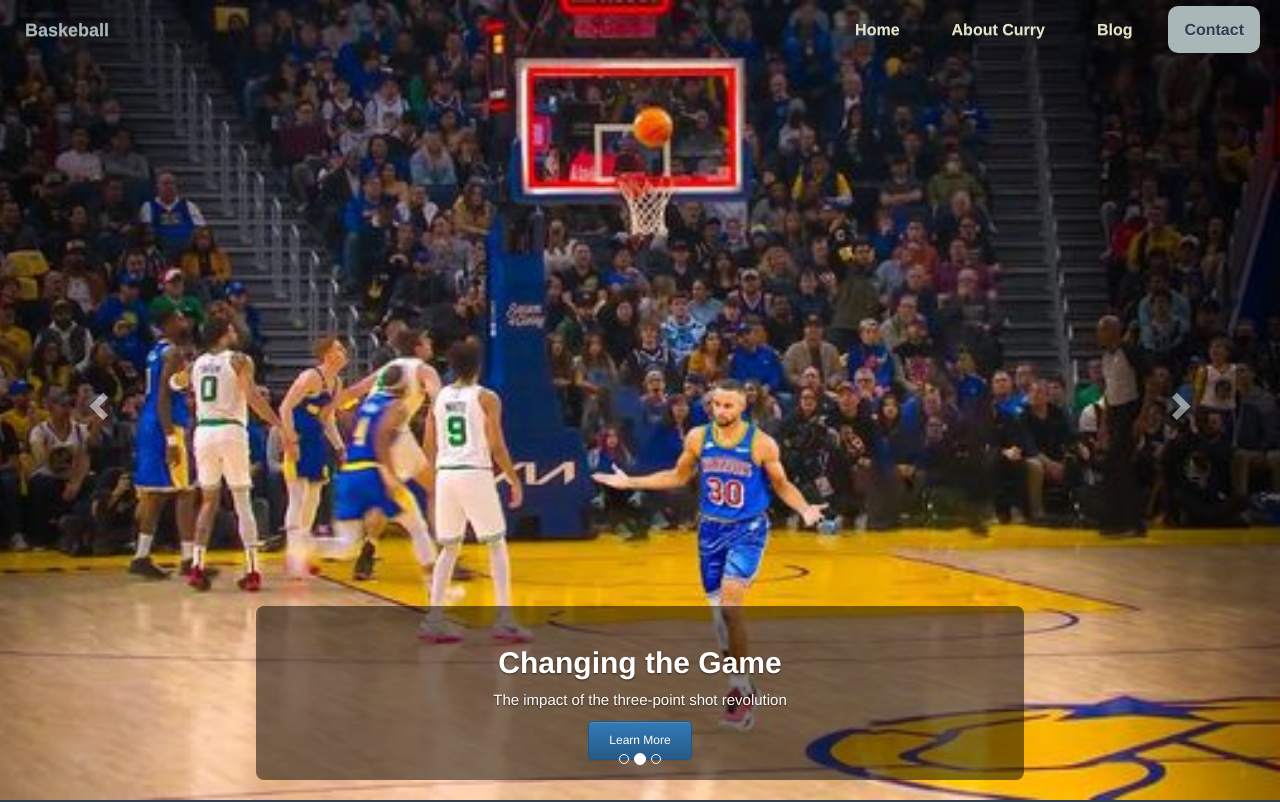
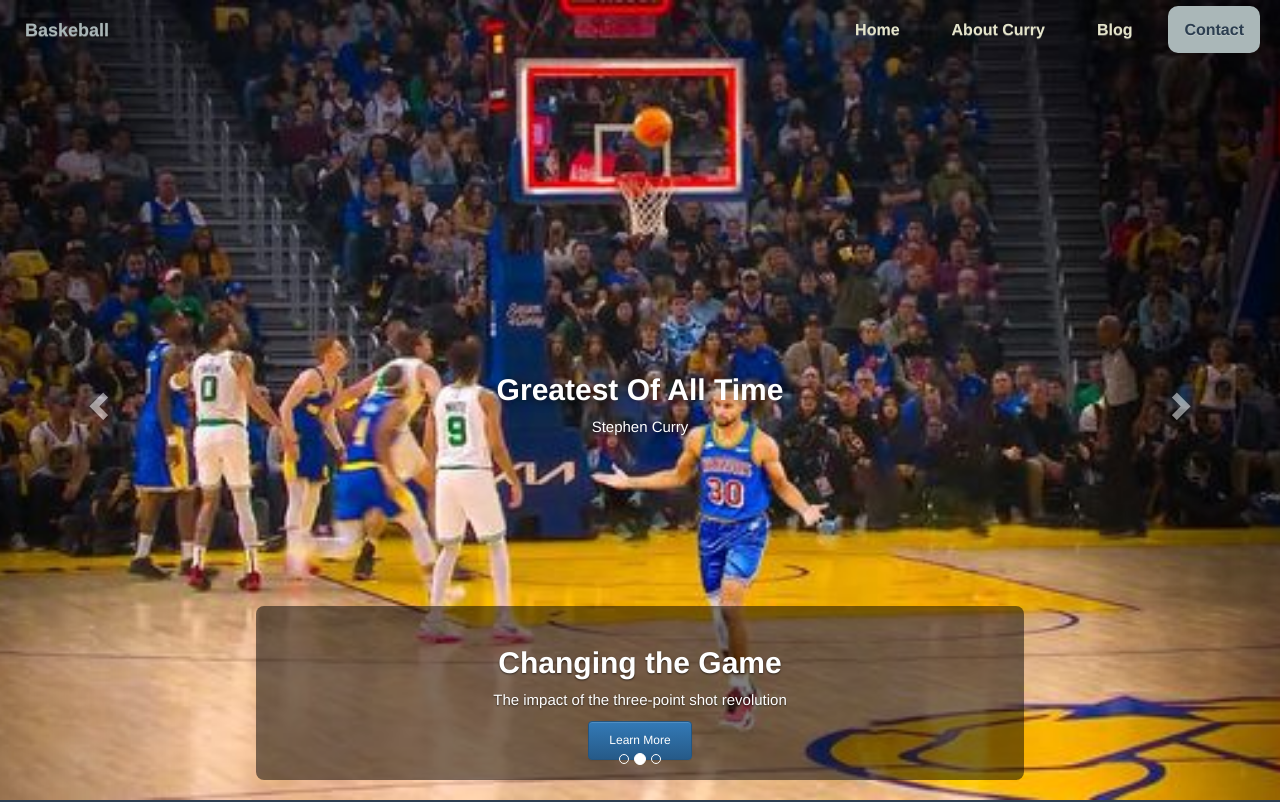
Before and after one commit to BaltazarDelaCruz/blog, a plain HTML site: page index.html in a window 1280 px wide. Shown: the top 802 px of the page. Drawn offline with nearby package versions, Linux system fonts and the light colour scheme.

Commit message:
Update index.html

```diff
--- a/index.html
+++ b/index.html
@@ -167,6 +167,28 @@ img {
 .modal-title{
     text-align: center;
 }
+        .carousel-overlay {
+    position: absolute;
+    top: 50%;
+    left: 50%;
+    transform: translate(-50%, -50%);
+    text-align: center;
+    color: white;
+    z-index: 2;
+}
+
+.carousel-overlay-title {
+    font-size: 3rem;
+    font-weight: bold;
+    text-shadow: 2px 2px 10px rgba(0, 0, 0, 0.7);
+}
+
+.carousel-overlay-subtitle {
+    font-size: 1.5rem;
+    font-weight: normal;
+    text-shadow: 2px 2px 10px rgba(0, 0, 0, 0.7);
+}
+
 
 
 
@@ -190,14 +212,20 @@ img {
     <div class="carousel-container">
         <div id="heroCarousel" class="carousel slide" data-ride="carousel">
 
+            <!-- Carousel Indicators -->
             <ol class="carousel-indicators">
                 <li data-target="#heroCarousel" data-slide-to="0" class="active"></li>
                 <li data-target="#heroCarousel" data-slide-to="1"></li>
                 <li data-target="#heroCarousel" data-slide-to="2"></li>
             </ol>
 
+            <!-- Carousel Content -->
+            <div class="carousel-inner">
 
-                <div class="carousel-inner">
+                <div class="carousel-overlay">
+                    <h1 class="carousel-overlay-title">Greatest Of All Time</h1>
+                    <p class="carousel-overlay-subtitle">Stephen Curry</p>
+                </div>
 
                 <div class="item active">
                     <div class="carousel-image" style="background-image: url('1.jpg'); height: 500px; background-size: cover;">
@@ -209,7 +237,6 @@ img {
                     </div>
                 </div>
 
-
                 <div class="item">
                     <div class="carousel-image" style="background-image: url('5.jpg'); height: 500px; background-size: cover;">
                         <div class="carousel-caption">
@@ -219,7 +246,6 @@ img {
                         </div>
                     </div>
                 </div>
-
 
                 <div class="item">
                     <div class="carousel-image" style="background-image: url('3.jpg'); height: 500px; background-size: cover;">
@@ -232,7 +258,7 @@ img {
                 </div>
             </div>
 
-
+            <!-- Carousel Controls -->
             <a class="left carousel-control" href="#heroCarousel" data-slide="prev">
                 <span class="glyphicon glyphicon-chevron-left"></span>
             </a>
@@ -242,6 +268,7 @@ img {
         </div>
     </div>
 </section>
+
 
 
 
```
Lines whose indentation alone changed are shown as unchanged.
